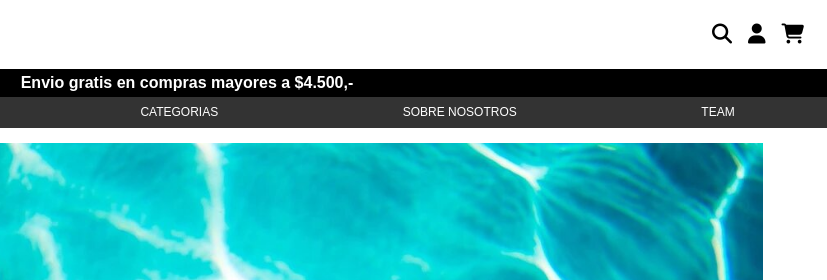
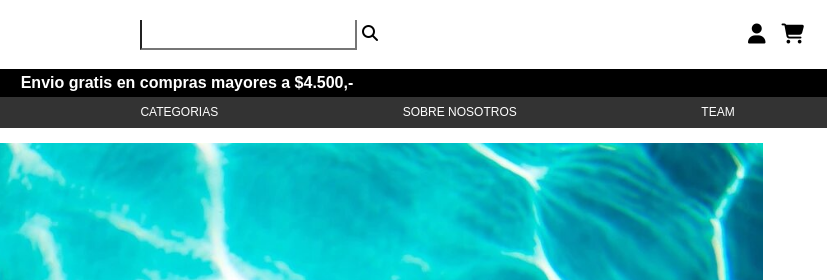
Before and after one commit to tomassanchezz/refactorSkateboarding, a website: page views/index.html in a window 1280 px wide. Shown: the top 280 px of the page, 453-1280 px from the left. Drawn offline with Linux system fonts and the light colour scheme; files that its build step writes are made by us from their sources; files whose address does not match are found by name; a web font is replaced by a local one.

Commit message:
Search bar

```diff
--- a/public/css/styles.css
+++ b/public/css/styles.css
@@ -80,6 +80,10 @@ a {
 }
 
 .search-button {
+    display: none;
+}
+
+.search-form-container {
     display: none;
 }
 
@@ -406,12 +410,6 @@ article:hover .producto-footer .title {
     width: 50%;
 }
 
-
-@media (min-width: 361px)  {
-
-}
-
-
 @media (min-width: 480px)  {
     main section div.productos-container{
         display: flex;
@@ -503,6 +501,28 @@ article:hover .producto-footer .title {
     .producto:hover {
         box-shadow: 0px 0px 10px rgb(100, 100, 100);
     }
+
+    .search-form-container {
+        display: flex;
+        justify-content: center;
+        margin: 0 auto;
+    }
+
+    .search-form-container form {
+        background: white;
+        box-sizing: border-box;
+        border: 4px solid white;
+        padding: 5px;
+    }
+
+    .search-form-container input {
+        width: 80%;
+        height: 30px;
+        line-height: 25px;
+        border-top: black;
+        font-size: 16px;
+        padding: 0 20px;
+    }
 }
 
 @media (min-width: 1199px) {
--- a/views/index.html
+++ b/views/index.html
@@ -28,9 +28,15 @@
                     <a href="/"><img src="images/refactorlogo.jpg" alt="refactorlogo"></a>
                 </div>
 
+                <div class="search-form-container">
+                    <form class="search-form" action="">
+                        <input type="text" name="" id="">
+                        <i class="fas fa-search"></i>
+                    </form>
+                </div>
+
                 <div class="usuario">
                     <div class="login-menu">
-                        <div class="search-button"><i class="fas fa-search"></i></div>
                         <div class="user-button"><a href="/login"><i class="fas fa-user"></i></a></div>
                         <div class="cart-button"><i class="fas fa-shopping-cart"></i></div>
                     </div>
```
